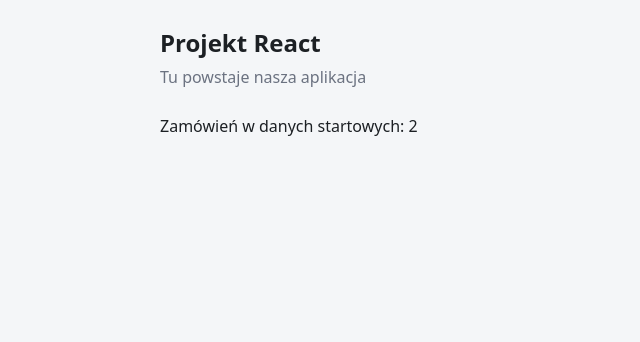
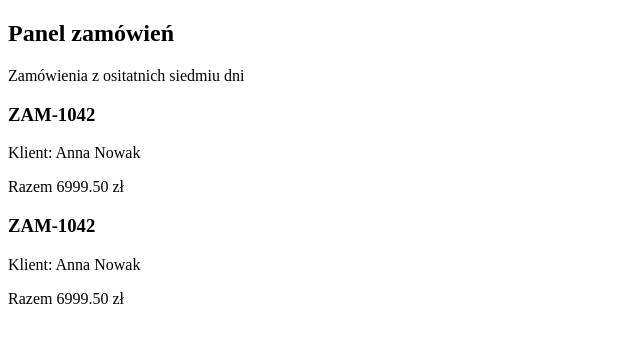
Before and after one commit to mkmattdev/k-js-2-react-1-kursanci, a React (Vite) app: page / in a window 1280 px wide. Shown: the top 342 px of the page, without its empty margins (0-640 px from the left). Built offline with nearby package versions, Linux system fonts and the light colour scheme.

Commit message:
add 1st lesson

```diff
--- a/index.html
+++ b/index.html
@@ -5,7 +5,7 @@
     <link rel="icon" type="image/svg+xml" href="/favicon.svg" />
     <meta name="viewport" content="width=device-width, initial-scale=1.0" />
     <meta name="color-scheme" content="light" />
-    <title>Projekt React</title>
+    <title>My First React Project!</title>
   </head>
   <body>
     <div id="root"></div>
--- /dev/null
+++ b/src/01-components/ComponentDemo.jsx
@@ -0,0 +1,12 @@
+import OrderCard from "./components/OrderCard";
+import PanelHeader from "./components/PanelHeader";
+
+export default function ComponentDemo() {
+  return (
+    <section>
+      <PanelHeader />
+      <OrderCard />
+      <OrderCard />
+    </section>
+  );
+}
--- /dev/null
+++ b/src/01-components/components/OrderCard.jsx
@@ -0,0 +1,9 @@
+export default function OrderCard() {
+  return (
+    <article>
+      <h3>ZAM-1042</h3>
+      <p>Klient: Anna Nowak</p>
+      <p>Razem 6999.50 zł</p>
+    </article>
+  );
+}
--- /dev/null
+++ b/src/01-components/components/PanelHeader.jsx
@@ -0,0 +1,8 @@
+export default function PanelHeader() {
+  return (
+    <header>
+      <h1>Panel zamówień</h1>
+      <p>Zamówienia z ositatnich siedmiu dni</p>
+    </header>
+  );
+}
--- a/src/App.css
+++ /dev/null
@@ -1,16 +0,0 @@
-/* Podstawa strony. Style komponentu trzymamy obok komponentu, jak AppHeader.css. */
-
-body {
-  margin: 0;
-  background: #f4f6f8;
-  color: #1c2024;
-  font:
-    16px/1.55 system-ui,
-    sans-serif;
-}
-
-.app {
-  max-width: 960px;
-  margin: 0 auto;
-  padding: 24px 20px 60px;
-}
--- a/src/App.jsx
+++ b/src/App.jsx
@@ -1,16 +1,5 @@
-import "./App.css";
-import AppHeader from "./components/AppHeader";
-import { orders } from "./data/orders";
+import ComponentDemo from "./01-components/ComponentDemo";
 
-// Tutaj zaczynamy. Własne komponenty wstawiamy do src/components/, dane do src/data/.
 export default function App() {
-  return (
-    <div className="app">
-      <AppHeader title="Projekt React" subtitle="Tu powstaje nasza aplikacja" />
-
-      <main>
-        <p>Zamówień w danych startowych: {orders.length}</p>
-      </main>
-    </div>
-  );
+  return <ComponentDemo />;
 }
--- a/src/components/AppHeader.css
+++ /dev/null
@@ -1,9 +0,0 @@
-.app-header__title {
-  margin: 0 0 4px;
-  font-size: 24px;
-}
-
-.app-header__subtitle {
-  margin: 0 0 24px;
-  color: #6b7280;
-}
--- a/src/components/AppHeader.jsx
+++ /dev/null
@@ -1,10 +0,0 @@
-import "./AppHeader.css";
-
-export default function AppHeader({ title, subtitle }) {
-  return (
-    <header className="app-header">
-      <h1 className="app-header__title">{title}</h1>
-      <p className="app-header__subtitle">{subtitle}</p>
-    </header>
-  );
-}
--- a/src/data/orders.js
+++ /dev/null
@@ -1,6 +0,0 @@
-// Dane na start, do podmiany na własne. Trzymamy je poza komponentem, żeby widok
-// zajmował się tylko wyświetlaniem.
-export const orders = [
-  { id: "ZAM-1042", customer: "Anna Nowak", totalPln: 6999.5, isPaid: true },
-  { id: "ZAM-1043", customer: "Robert Kowalski", totalPln: 79, isPaid: false },
-];
```
Also changed, not shown: 1 other file (tests, documents, lock files or other folders).
